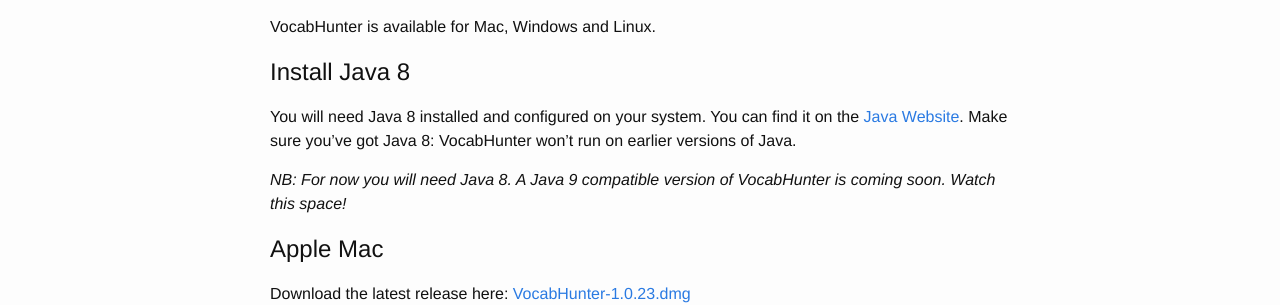
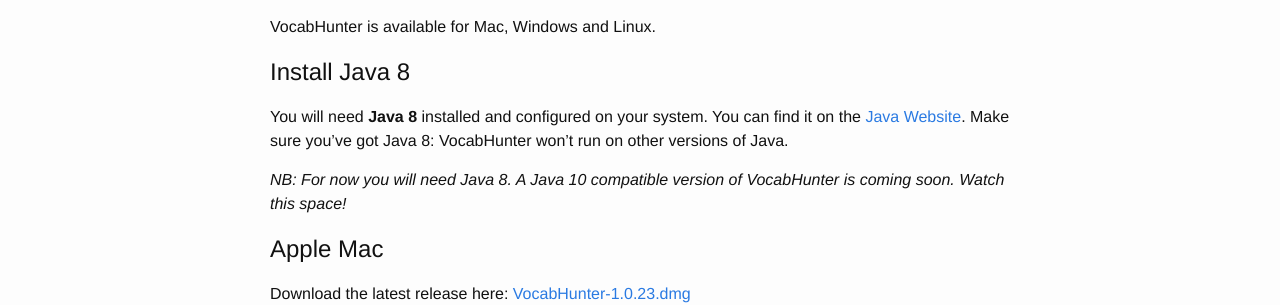
Before and after one commit to VocabHunter/vocabhunter.github.io, a Jekyll site: the page built from download.md, in a window 1280 px wide. Shown: the part 149-454 px from the top of the page. Built offline with Jekyll 4.4.1, drawn with Linux system fonts in a browser that asks for light colours.

Commit message:
Updated Java version requirements

```diff
--- a/download.md
+++ b/download.md
@@ -12,9 +12,9 @@
 
 # Install Java 8
 
-You will need Java 8 installed and configured on your system.  You can find it on the [Java Website](https://java.com/download/).  Make sure you've got Java 8: VocabHunter won't run on earlier versions of Java.
+You will need **Java 8** installed and configured on your system.  You can find it on the [Java Website](https://java.com/download/).  Make sure you've got Java 8: VocabHunter won't run on other versions of Java.
 
-_NB: For now you will need Java 8.  A Java 9 compatible version of VocabHunter is coming soon.  Watch this space!_
+_NB: For now you will need Java 8.  A Java 10 compatible version of VocabHunter is coming soon.  Watch this space!_
 
 # Apple Mac
 
```
